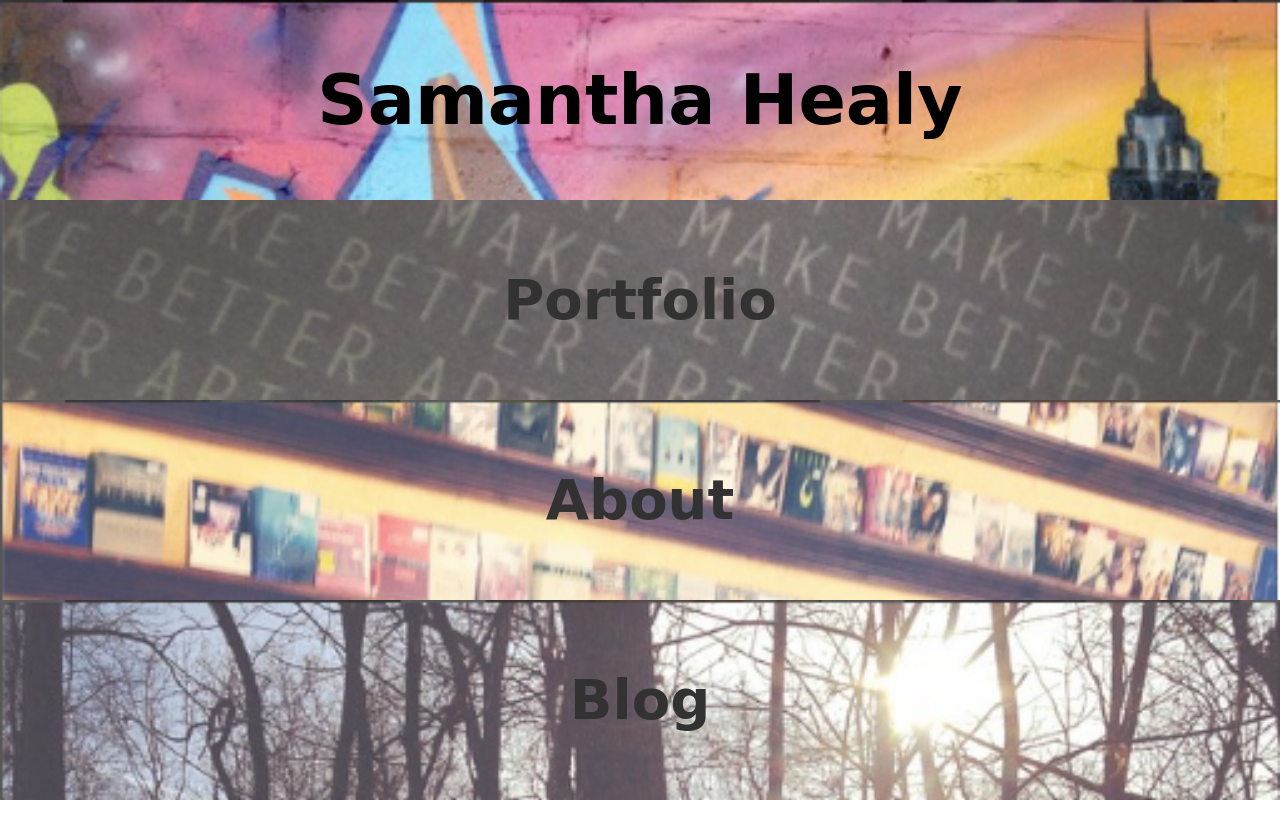
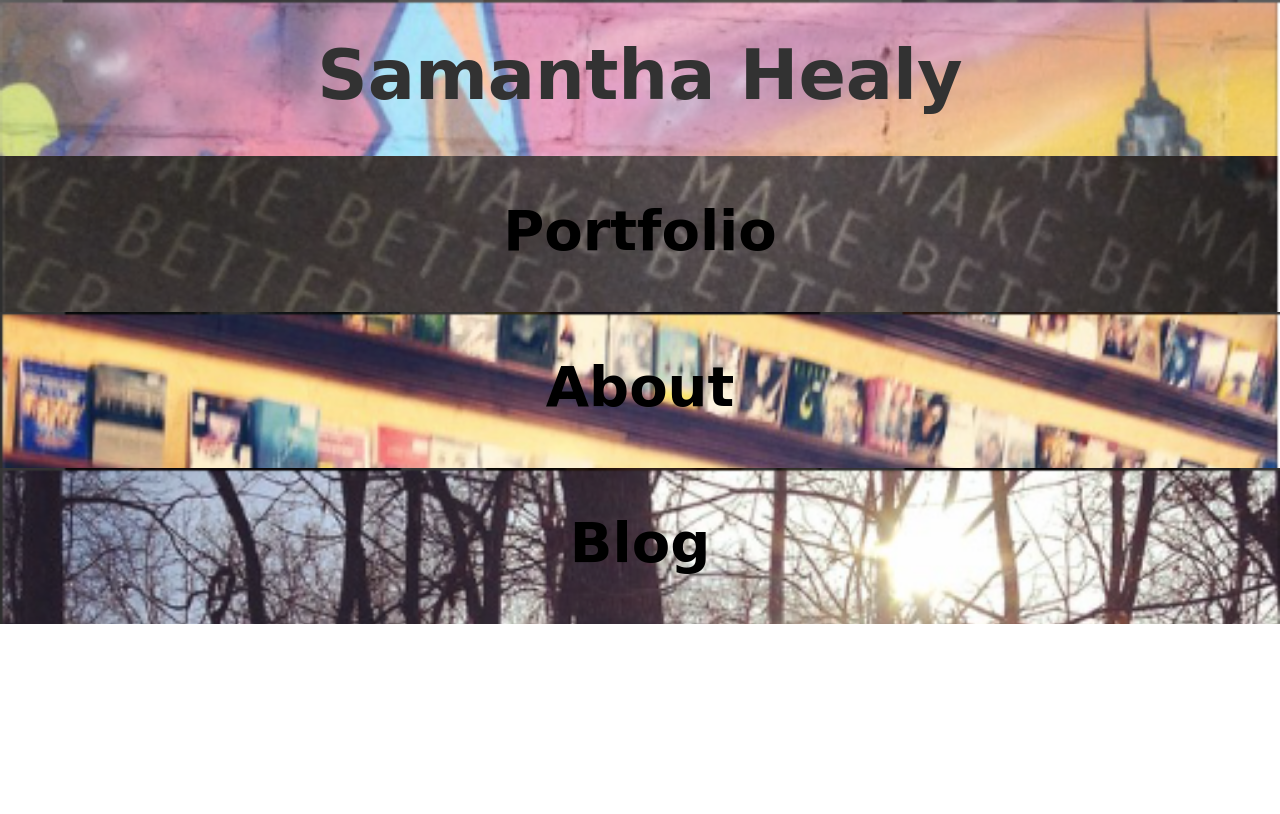
Before and after one commit to samhealy/sams-blog, a plain HTML site: page index.html in a window 1280 px wide. Drawn offline with Linux system fonts and the light colour scheme; a web font is replaced by a local one.

Commit message:
added portfolio skeleton

```diff
--- /dev/null
+++ b/css/portfolio.css
@@ -0,0 +1,31 @@
+/*Play with different image layouts accross screen sizes*/
+
+body {
+	background-image: url(../img/2.png);
+	background-repeat: no-repeat;
+	background-size: 100%;
+	top: 10px;
+	right: 10px;
+	bottom: 10px;
+	left: 10px;
+}
+
+.background {
+	background-color: white;
+	position: absolute;
+	top: 20px;
+	right: 20px;
+	bottom: 20px;
+	left: 20px;
+}
+
+h1 {
+	font-family: "Megrim", cursive;
+	text-align: center;
+}
+
+img {
+	width: 300px;
+	height: 300px;
+	margin-bottom: 5px;
+}
--- a/css/style.css
+++ b/css/style.css
@@ -1,27 +1,3 @@
-/*.navbar {
-	list-style-type: none;
-	margin: 0;
-	height: 60px;
-	display: fixed;
-	background-image: url("../img/6.png");
-	background-repeat: no-repeat;
-	background-size: 100%;
-	font-weight: bolder;
-	opacity: 0.8;
-}*/
-
-/*.navbar:hover {
-	opacity: 1;
-	font-size: 1.25em;
-}
-
-.navbar h3 {
-	font-size: 2em;
-	font-family: "Megrim", cursive;
-	vertical-align: middle;
-	line-height: 25px;
-}*/
-
 #initials {
 	float: left;
 	margin: 20px;
@@ -46,67 +22,18 @@
 }
 
 .example {
-	height: 200px;
+	height: 156px;
 	width: 100%;
 	text-align: center;
-}
-
-#box-1 {
-	background-image: url("../img/3.png");
 	background-repeat: no-repeat;
 	background-size: 100%;
 	vertical-align: middle;
-	line-height: 200px;
+	line-height: 150px;
 	font-weight: bolder;
-	opacity: 0.8;
+	opacity: 1;
 }
 
-#box-1:hover {
-	opacity: 1;
+.example:hover {
+	opacity: 0.8;
 	font-size: 1.25em;
 }
-
-#box-2 {
-	background-image: url("../img/2.png");
-	background-repeat: no-repeat;
-	background-size: 100%;
-	vertical-align: middle;
-	line-height: 200px;
-	font-weight: bolder;
-	opacity: 0.8;
-}
-
-#box-2:hover {
-	opacity: 1;
-	font-size: 1.25em;
-}
-
-#box-3 {
-	background-image: url("../img/4.png");
-	background-repeat: no-repeat;
-	background-size: 100%;
-	vertical-align: middle;
-	line-height: 200px;
-	font-weight: bolder;
-	opacity: 0.8;
-}
-
-#box-3:hover {
-	opacity: 1;
-	font-size: 1.25em;
-}
-
-#box-4 {
-	background-image: url("../img/1.png");
-	background-repeat: no-repeat;
-	background-size: 100%;
-	vertical-align: middle;
-	line-height: 200px;
-	font-weight: bolder;
-	opacity: 0.8;
-}
-
-#box-4:hover {
-	opacity: 1;
-	font-size: 1.25em;
-}
--- a/index.html
+++ b/index.html
@@ -12,22 +12,33 @@
 <body>
 
 	<div class="main-wrapper">
-		<div class="example" id="box-1">
-			<a href="index.html">Samantha Healy</a>
-		</div>
+		<a href="index.html">
+			<div class="example" style="background-image: url(img/3.png)">
+				Samantha Healy
+			</div>
+		</a>
 
-		<div class="example" id="box-2">
-			<a href="portfolio.html">Portfolio</a>
-		</div>
+		<a href="portfolio.html">
+			<div class="example" style="background-image: url(img/2.png)">
+				Portfolio
+			</div>
+		</a>
 
-		<div class="example" id="box-3">
-			<a href="about.html">About</a>
-		</div>
+		<a href="about.html">
+			<div class="example" style="background-image: url(img/4.png)">
+				About
+			</div>
+		</a>
 
-		<div class="example" id="box-4">
-			<a href="blog.html">Blog</a>
-		</div>
+		<a href="blog.html">
+			<div class="example" style="background-image: url(img/1.png)">
+				Blog
+			</div>
+		</a>
 	</div>
 
 </body>
 </html>
+
+
+<!-- add a sidebar somewhere -->
```
Also changed, not shown: about.html (+4 -7 lines), blog.html (+5 -7 lines), portfolio.html (+20 -9 lines), img/placeholder.png (added).
